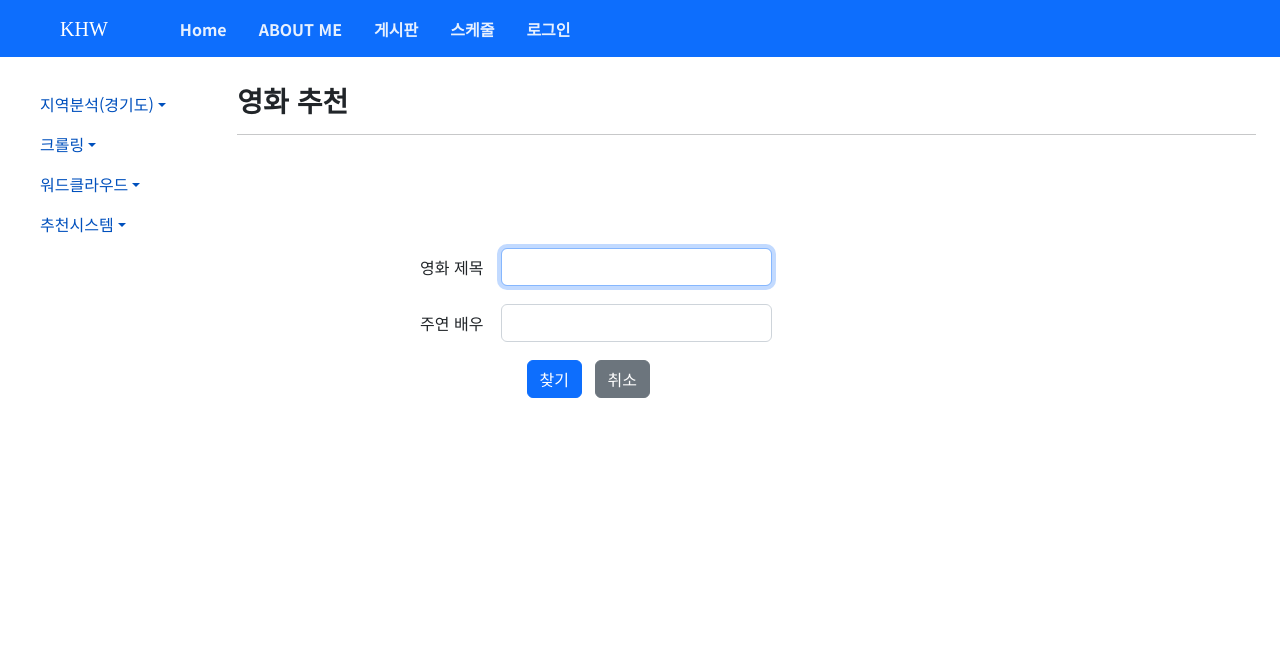
After one commit to ssmpet/Project-About-Me, a Flask app: page /recommand/movie_search in a window 1280 px wide. The commit adds this page. Shown: the top 663 px of the page. Run offline with Flask 3, Linux system fonts and the light colour scheme; some libraries are stand-ins or nearby versions; some web fonts are replaced.

Commit message:
About Me

```diff
--- a/main.py
+++ b/main.py
@@ -3,6 +3,7 @@ from word.word import word_bp
 from user.user import user_bp
 from aboutme.aboutme import aboutme_bp
 from crawling.crawling import crawling_bp
+from recommand.recommand import recommand_bp
 
 
 app = Flask(__name__)
@@ -14,6 +15,7 @@ app.register_blueprint(user_bp, url_prefix='/user')
 app.register_blueprint(word_bp, url_prefix='/word')
 app.register_blueprint(aboutme_bp, url_prefix='/aboutme')
 app.register_blueprint(crawling_bp, url_prefix='/crawling')
+app.register_blueprint(recommand_bp, url_prefix='/recommand')
 # app.register_blueprint(schedule_bp, url_prefix='/schedule')
 
 
@@ -44,6 +46,6 @@ def index():
 
 if __name__ == '__main__':
     try:
-        app.run(debug=False)
+        app.run(debug=True)
     finally:
         print('main end')
--- /dev/null
+++ b/recommand/recommand.py
@@ -0,0 +1,24 @@
+from flask import Blueprint, render_template, request
+from flask import current_app
+import recommand.movie_util as rm
+
+recommand_bp = Blueprint('recommand_bp', __name__)
+
+# 영화 추천 검색
+@recommand_bp.route('/movie_search')
+def movie_search():
+    return render_template('/recommand/movie_search.html')
+
+# 영화 검색 리스트
+@recommand_bp.route('/movie_list', methods=['GET', 'POST'])
+def movie_list():
+    if request.method == 'POST':
+        movies = rm.movie_util()
+        return render_template('/recommand/movie_list.html', movies=movies)
+
+@recommand_bp.route('/movie_res', methods=['GET', 'POST'])
+def movie_res():
+    if request.method == 'POST':
+        movie_code = request.form['movie_code']
+        rm.movie_recommand(movie_code)
+        return render_template('/recommand/movie_res.html')
--- a/templates/crawling/siksin.html
+++ b/templates/crawling/siksin.html
@@ -51,7 +51,7 @@
         <!-- <form action="/siksin" method="POST"> -->
             <table class="table table-borderless justify-content-center">
                 <tr>
-                    <td><input type="text" class="form-control" id="place"></td>
+                    <td><input type="text" class="form-control" id="place" autofocus></td>
                     <td><input type="submit" class="btn btn-primary" value="검색" onclick="siksinSearch()"></td>
                 </tr>
             </table>
--- a/templates/main/base.html
+++ b/templates/main/base.html
@@ -136,7 +136,7 @@
                     <li class="nav-item dropdown">
                         <a class="nav-link dropdown-toggle left_menu" href="#" role="button" data-bs-toggle="dropdown">추천시스템</a>
                         <div class="dropdown-menu left_menu">
-                            <a class="dropdown-item left_menu" href="#">추천시스템1</a>
+                            <a class="dropdown-item left_menu" href="/recommand/movie_search">영화 추천</a>
                             <a class="dropdown-item left_menu" href="#">추천시스템2</a>
                             <a class="dropdown-item left_menu" href="#">추천시스템3</a>
                         </div>
--- /dev/null
+++ b/templates/recommand/movie_search.html
@@ -0,0 +1,58 @@
+{% extends "main/base.html" %}
+{% block title %}영화 추천 서비스{% endblock %}
+{% block additional_head %}
+<style>
+    /* th { text-align: center; width: 14.28%;}
+    td { height: 120px;} */
+    .siksin_img { width: 100px; height: 60px;}
+    table { text-align: center;}
+    td { vertical-align: middle; }
+    a {text-decoration: none; color: #111;}
+</style>
+<script>
+     function ischeck() {
+         let title= $('#title').val();
+         let actor = $('#actor').val();
+
+        if(actor == "" & title == "" ){
+            alert("검색할 영화제목이나 배우를 입력해 주세요.");
+            $('#title').focus();
+            return;
+        }
+
+        $('#search_form').submit();
+
+    }
+</script>
+{% endblock%}
+
+{% block subtitle %} 영화 추천 {% endblock %}
+{% block content %}
+<div class="container text-center">
+    <div class="row">
+        <div class="col-2"></div>
+        <div class="col-8">
+            <form action="/recommand/movie_list" method="post" id="search_form">
+                <table class="mt-5">
+                    <tr>
+                        <td><label class="col-form-label mt-5">영화 제목</label></td>
+                        <td><input type="text" class="form-control ms-3 mt-5" name="title" id="title" autofocus></td>
+                    </tr>
+                    <tr>
+                        <td><label class="col-form-label mt-3">주연 배우</label></td>
+                        <td><input type="text" class="form-control ms-3 mt-3" name="actor" id="actor"></td>
+                    </tr>
+                    <tr>
+                        <td colspan="2" >
+                            <input type="button" class="btn btn-primary mt-3" value="찾기" onclick="ischeck()">
+                            <input type="button" class="btn btn-secondary ms-2 mt-3" type="reset" value="취소">
+                        </td>
+                    </tr>
+                </table>
+            </form>
+        </div>
+        <div class="col-2"></div>
+    </div>
+</div>
+
+{% endblock %}
```
Also changed, not shown: recommand/movie_util.py (added, +8 -0 lines), templates/recommand/movie_list.html (added, +56 -0 lines), templates/recommand/movie_res.html (added, +27 -0 lines), 1 other file.
